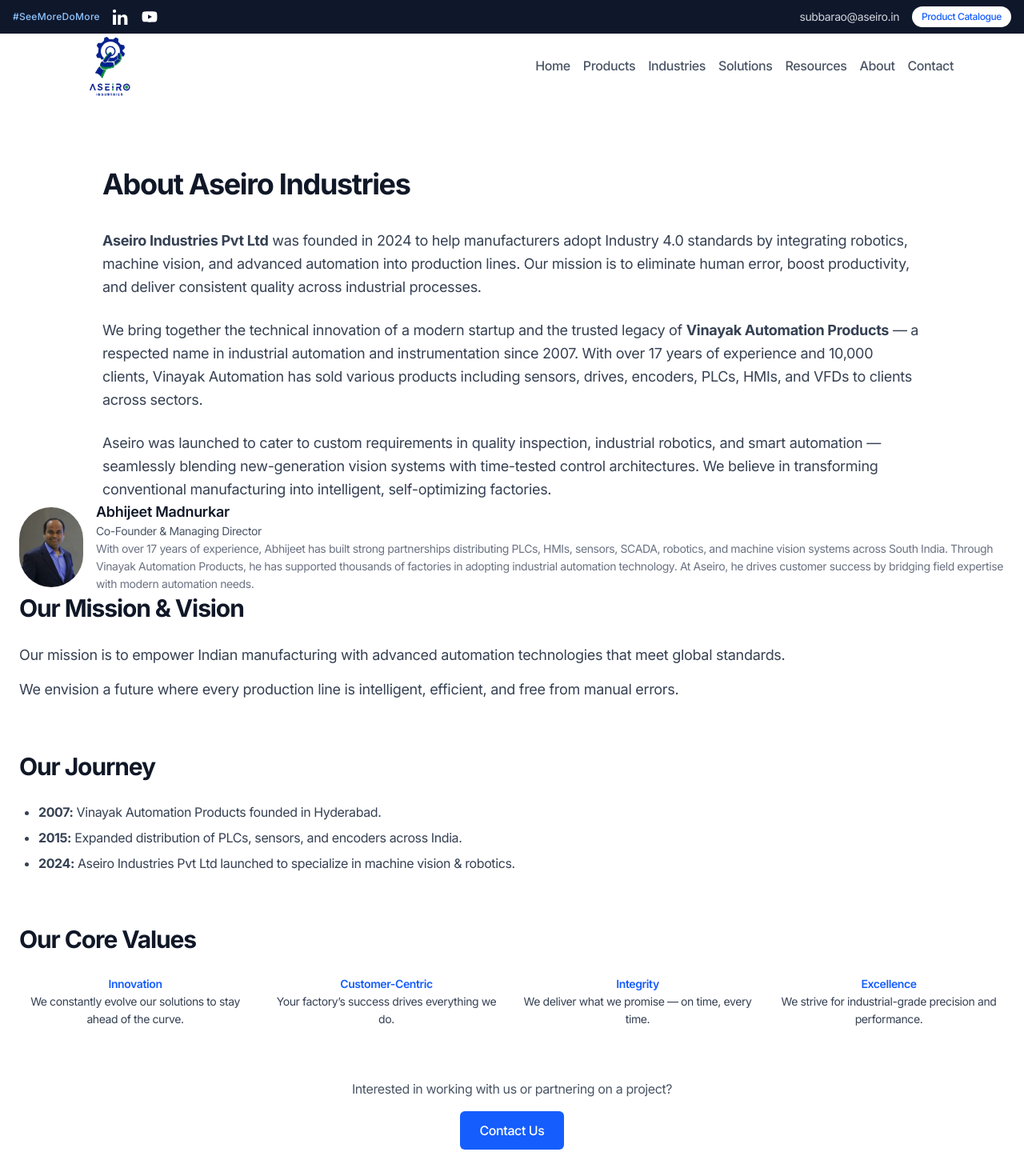
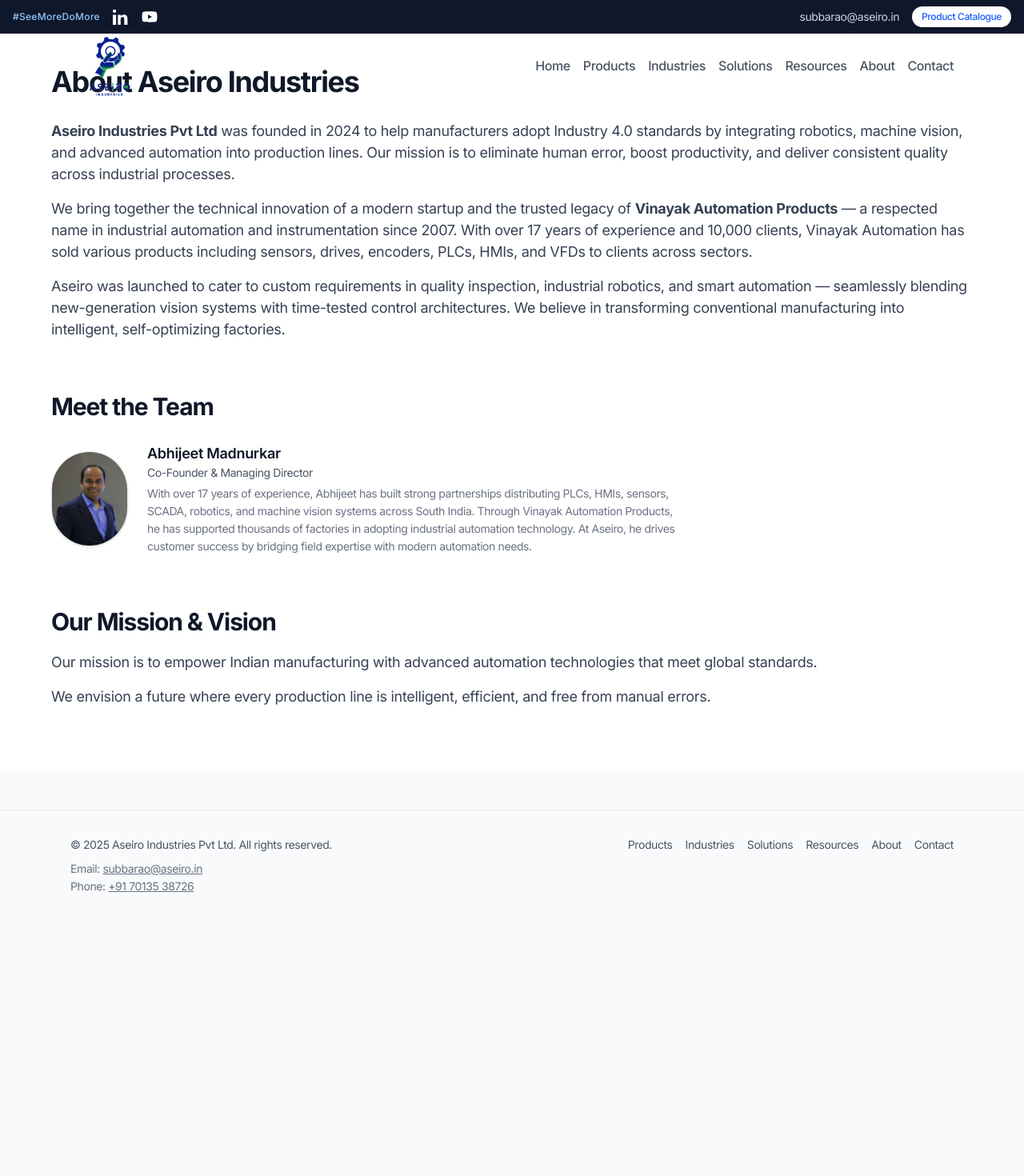
Before and after one commit to pradyumna-aseiro/Vercel-website, a Next.js app: page /about in a window 1280 px wide. Shown: the top 1470 px of the page at 80% size. After the commit the page ends 1151 px from the top, so only its background shows below. Built offline with nearby package versions, Linux system fonts and the light colour scheme.

Commit message:
modified layout of about page

```diff
--- a/app/(default)/about/page.tsx
+++ b/app/(default)/about/page.tsx
@@ -1,47 +1,49 @@
 // app/about/page.tsx
+
 import Image from "next/image";
 
 export default function AboutPage() {
   return (
-      <section className="py-20 px-6 bg-white">
-        <div className="max-w-5xl mx-auto pt-32">
-          <h1 className="text-4xl font-bold mb-8 text-gray-900">About Aseiro Industries</h1>
-
-          <p className="text-gray-700 text-lg leading-relaxed mb-6">
+    <section className="py-20 px-4 bg-white">
+      <div className="max-w-6xl mx-auto space-y-16 text-left">
+        {/* Intro Section */}
+        <div>
+          <h1 className="text-4xl font-bold mb-6">About Aseiro Industries</h1>
+          <p className="text-gray-700 text-lg mb-4">
             <strong>Aseiro Industries Pvt Ltd</strong> was founded in 2024 to help manufacturers adopt Industry 4.0 standards by integrating robotics, machine vision, and advanced automation into production lines. Our mission is to eliminate human error, boost productivity, and deliver consistent quality across industrial processes.
           </p>
-
-          <p className="text-gray-700 text-lg leading-relaxed mb-6">
+          <p className="text-gray-700 text-lg mb-4">
             We bring together the technical innovation of a modern startup and the trusted legacy of <strong>Vinayak Automation Products</strong> — a respected name in industrial automation and instrumentation since 2007. With over 17 years of experience and 10,000 clients, Vinayak Automation has sold various products including sensors, drives, encoders, PLCs, HMIs, and VFDs to clients across sectors.
           </p>
-
-          <p className="text-gray-700 text-lg leading-relaxed">
+          <p className="text-gray-700 text-lg">
             Aseiro was launched to cater to custom requirements in quality inspection, industrial robotics, and smart automation — seamlessly blending new-generation vision systems with time-tested control architectures. We believe in transforming conventional manufacturing into intelligent, self-optimizing factories.
           </p>
         </div>
 
         {/* Meet the Team */}
-        <div className="flex items-center gap-4">
+        <div>
+          <h2 className="text-3xl font-bold mb-6">Meet the Team</h2>
+          <div className="flex items-center gap-6">
             <Image
-            src="/images/team-abhijeet.png" // Ensure this image is available in your public/images directory
+              src="/images/team-abhijeet.png"
               alt="Abhijeet Madnurkar"
-            width={80}
-            height={80}
-            className="rounded-full"
+              width={96}
+              height={96}
+              className="rounded-full border shadow"
             />
             <div>
               <p className="text-lg font-semibold">Abhijeet Madnurkar</p>
-            <p className="text-gray-600 text-sm">Co-Founder & Managing Director</p>
-            <p className="text-gray-500 text-sm">
+              <p className="text-sm text-gray-600">Co-Founder & Managing Director</p>
+              <p className="text-sm text-gray-500 mt-1 max-w-2xl">
                 With over 17 years of experience, Abhijeet has built strong partnerships distributing PLCs, HMIs, sensors, SCADA, robotics, and machine vision systems across South India. Through Vinayak Automation Products, he has supported thousands of factories in adopting industrial automation technology. At Aseiro, he drives customer success by bridging field expertise with modern automation needs.
               </p>
             </div>
           </div>
-
+        </div>
 
         {/* Mission & Vision */}
-        <div className="mb-16">
-          <h2 className="text-3xl font-bold mb-6">Our Mission & Vision</h2>
+        <div>
+          <h2 className="text-3xl font-bold mb-4">Our Mission & Vision</h2>
           <p className="text-gray-700 text-lg mb-4">
             Our mission is to empower Indian manufacturing with advanced automation technologies that meet global standards.
           </p>
@@ -50,48 +52,13 @@
           </p>
         </div>
 
-        {/* Our Journey */}
-        <div className="mb-16">
-          <h2 className="text-3xl font-bold mb-6">Our Journey</h2>
-          <ul className="list-disc pl-6 space-y-2 text-gray-700">
-            <li><strong>2007:</strong> Vinayak Automation Products founded in Hyderabad.</li>
-            <li><strong>2015:</strong> Expanded distribution of PLCs, sensors, and encoders across India.</li>
-            <li><strong>2024:</strong> Aseiro Industries Pvt Ltd launched to specialize in machine vision & robotics.</li>
-          </ul>
-        </div>
-
-        {/* Core Values */}
-        <div className="mb-16">
-          <h2 className="text-3xl font-bold mb-6">Our Core Values</h2>
-          <div className="grid sm:grid-cols-2 md:grid-cols-4 gap-6 text-center text-sm text-gray-700">
-            <div>
-              <h4 className="font-semibold text-blue-600">Innovation</h4>
-              <p>We constantly evolve our solutions to stay ahead of the curve.</p>
-            </div>
-            <div>
-              <h4 className="font-semibold text-blue-600">Customer-Centric</h4>
-              <p>Your factory’s success drives everything we do.</p>
-            </div>
-            <div>
-              <h4 className="font-semibold text-blue-600">Integrity</h4>
-              <p>We deliver what we promise — on time, every time.</p>
-            </div>
-            <div>
-              <h4 className="font-semibold text-blue-600">Excellence</h4>
-              <p>We strive for industrial-grade precision and performance.</p>
-            </div>
-          </div>
-        </div>
-
-        {/* Careers or Contact CTA */}
-        <div className="text-center mt-12">
-          <p className="text-gray-600 mb-4">Interested in working with us or partnering on a project?</p>
-          <a
-            href="/contact"
-            className="inline-block bg-blue-600 text-white px-6 py-3 rounded-md font-medium hover:bg-blue-700 transition"
-          >
-            Contact Us
-          </a>
+        {/* Our Journey (optional expansion section) */}
+        {/* <div>
+          <h2 className="text-3xl font-bold mb-4">Our Journey</h2>
+          <p className="text-gray-700 text-lg">
+            You can add a visual timeline or major milestones here if you'd like!
+          </p>
+        </div> */}
       </div>
     </section>
   );
```
Lines whose indentation alone changed are shown as unchanged.
